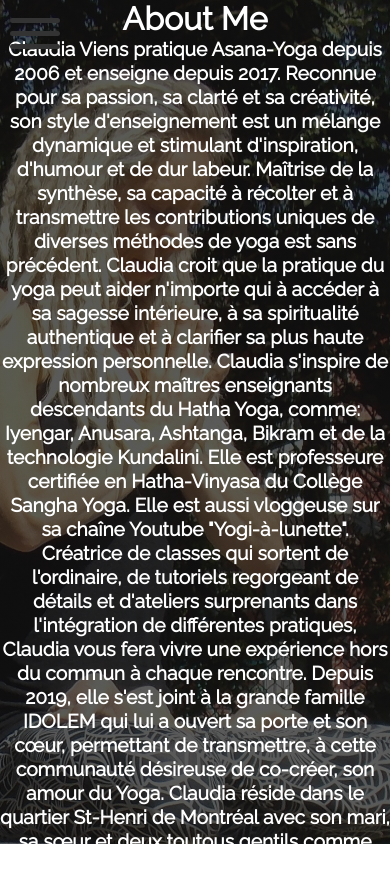
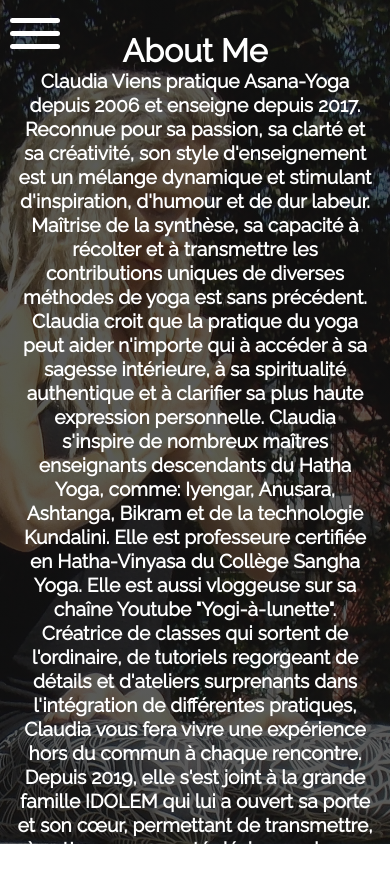
Before and after one commit to notayogilee/yogi-a-lunette-react, a React (Create React App) app: page /about in a window 390 px wide. Shown: the top 882 px of the page. After the commit the page ends 844 px from the top, so only its background shows below. Built offline with nearby package versions, Linux system fonts and the light colour scheme; a web font is replaced by a local one.

Commit message:
fix about page responsive

```diff
--- a/src/components/About.js
+++ b/src/components/About.js
@@ -1,13 +1,11 @@
 import React from 'react';
 import yogiAbout from '../img/showcase.jpg';
-import smallYogiAbout from '../img/yogiAbout.jpg';
 import './About.scss';
 
 const About = () => {
   return (
     <div className="container">
       <img src={yogiAbout} className="yogi-pic" alt="none" />
-      {/* <img src={smallYogiAbout} className="small-yogi-pic" alt="none" /> */}
 
       <div className="text">
         <h2>About Me</h2>
--- a/src/components/About.scss
+++ b/src/components/About.scss
@@ -5,6 +5,8 @@
   height: 100vh;
 
   .yogi-pic {
+    position: absolute;
+
     width: 100%;
     height: 100vh;
   }
@@ -32,22 +34,26 @@
 
 @media (max-width: 767px) {
   .container {
-    position: relative;
+    position: fixed;
+    background: linear-gradient(rgba(20, 20, 20, 0.7), rgba(20, 20, 20, 0.7)),
+      url('../img/yogiAbout.jpg') center center/cover fixed;
+
     .yogi-pic {
       display: none;
     }
 
     .text {
-      position: absolute;
+      text-align: justify;
+      text-justify: inter-word;
+      padding: 1rem;
+      margin-top: 1rem;
       top: 50%;
       left: 50%;
       transform: translate(-50%, -50%);
       width: 100vw;
       height: 100%;
       background-color: transparent;
-      background: linear-gradient(rgba(20, 20, 20, 0.7), rgba(20, 20, 20, 0.7)),
-        url('../img/yogiAbout.jpg') center center/cover;
-      bottom: 0;
+      overflow: auto;
 
       h2 {
         font-size: 2rem;
--- a/src/components/Sidebar.scss
+++ b/src/components/Sidebar.scss
@@ -9,10 +9,10 @@
     .bar-2,
     .bar-3 {
       width: 50px;
-      border-bottom: solid 5px #333;
+      border-bottom: solid 5px #fff;
       border-radius: 15px;
       margin-top: 0.5rem;
-      // transition: transform 1s ease;
+      transition: transform 1s ease;
     }
   }
 }
@@ -25,7 +25,7 @@
   height: 100%;
   padding: 1rem;
   border: solid 2px #333;
-  background: #fff;
+  background-color: #fff;
   opacity: 0.9;
   z-index: 1;
   transition: transform 1s ease;
@@ -78,6 +78,7 @@
 
 .hidden {
   transform: translateX(100%);
+  transition: transform 1s ease;
 }
 @media (min-width: 768px) {
   .big-container,
```
